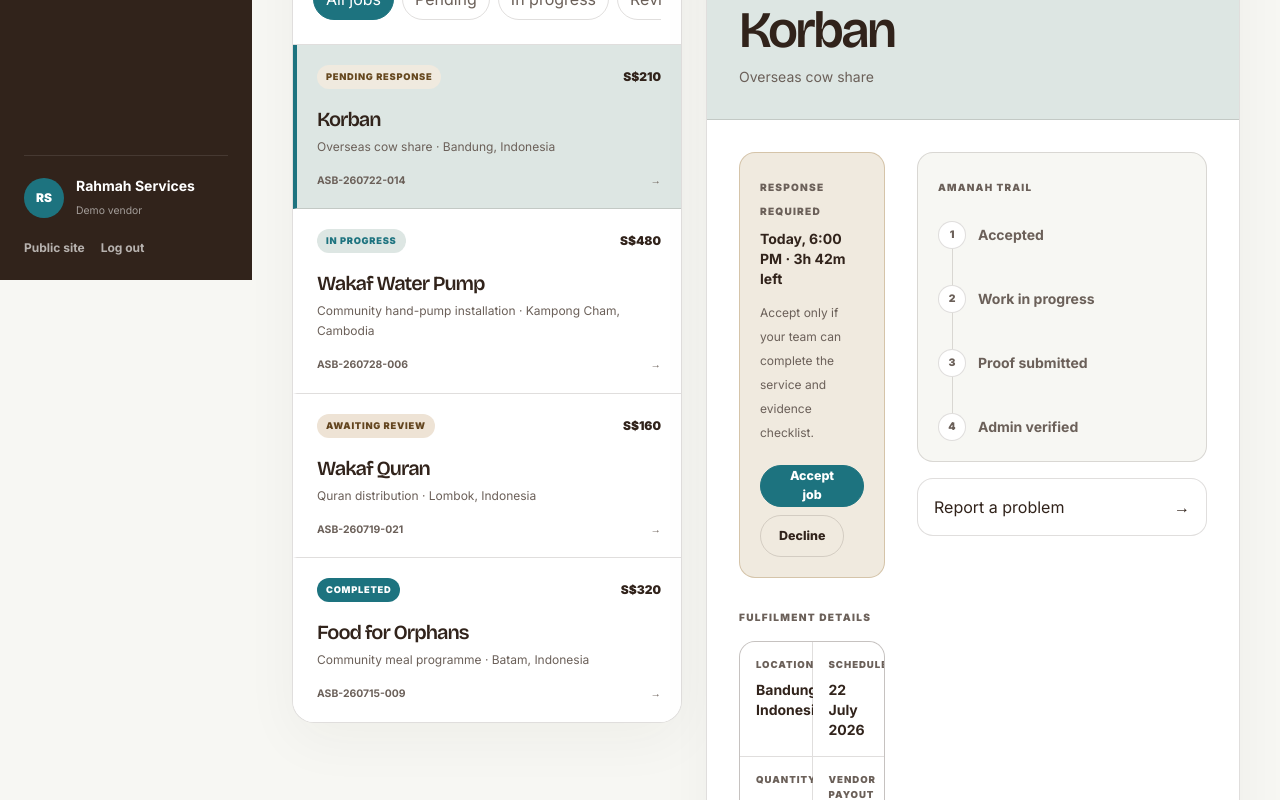
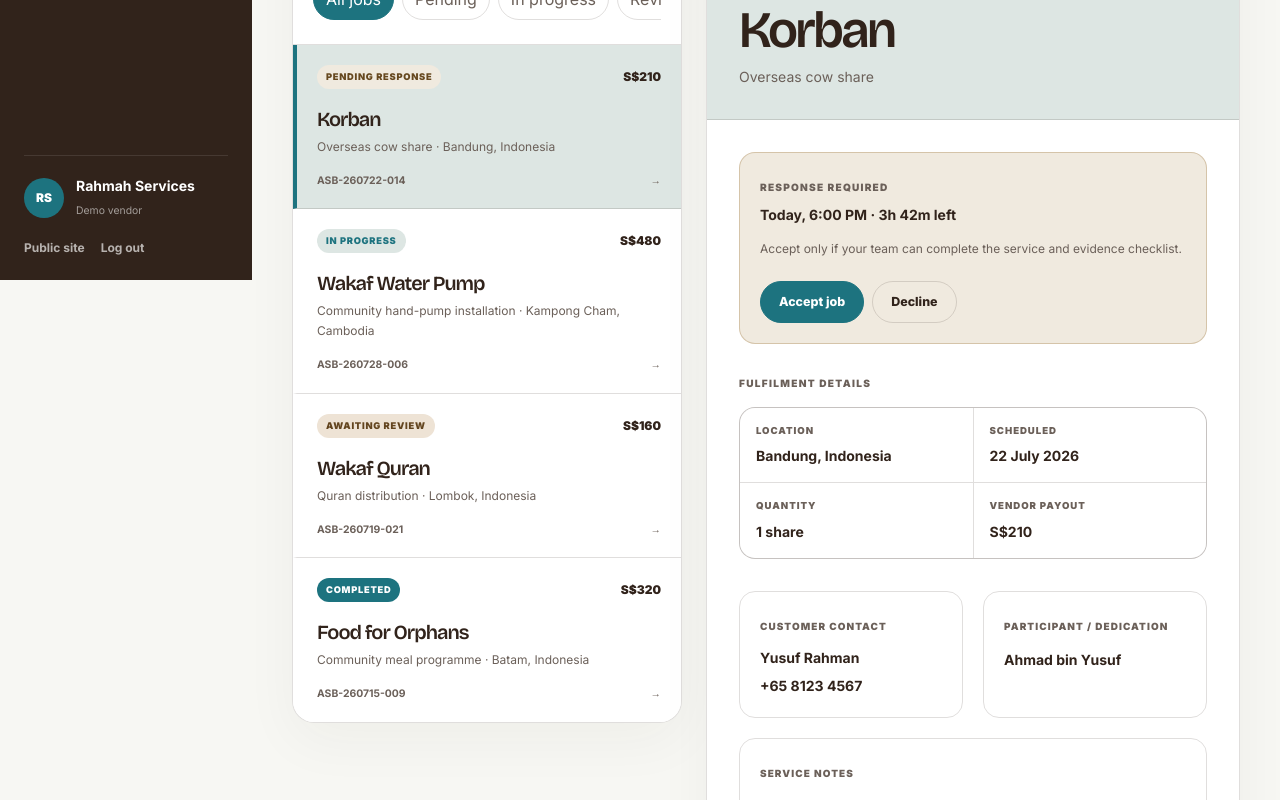
Before and after one commit to as-sabiqun/as-sabiquun, a Next.js app: page /vendor-dashboard in a window 1280 px wide. Shown: the part 520-1320 px from the top of the page. Built offline with nearby package versions, Linux system fonts and the light colour scheme.

Commit message:
Fix vendor dashboard laptop layout

```diff
--- a/src/components/vendor-dashboard.tsx
+++ b/src/components/vendor-dashboard.tsx
@@ -266,7 +266,7 @@ export function VendorDashboard() {
                       <p className="mt-3 text-sm text-[var(--muted)]">{selectedJob.summary}</p>
                     </div>
 
-                    <div className="grid gap-8 p-6 md:p-8 lg:grid-cols-[1fr_290px]">
+                    <div className="grid gap-8 p-6 md:p-8 2xl:grid-cols-[1fr_290px]">
                       <div>
                         {selectedJob.status === "pending" && (
                           <div className="mb-8 rounded-2xl border border-[var(--gold)]/35 bg-[#f0eadf] p-5">
```
